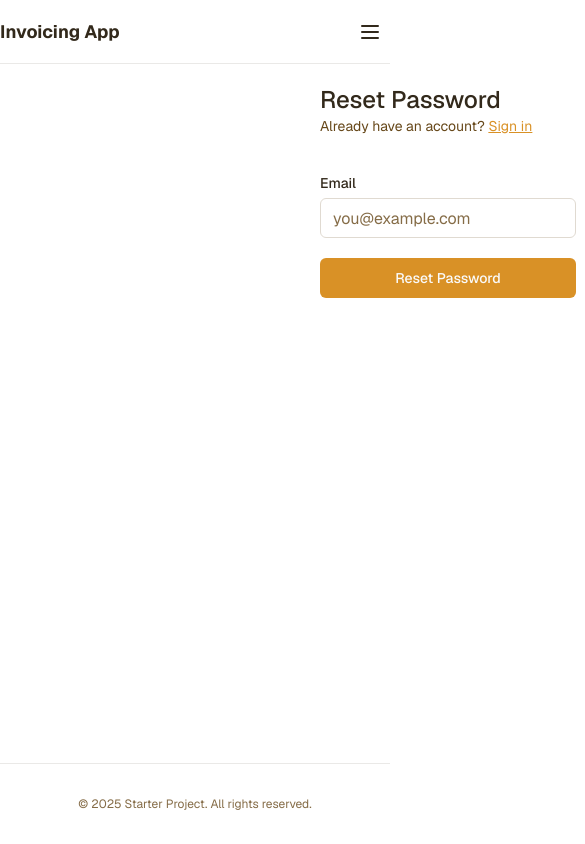
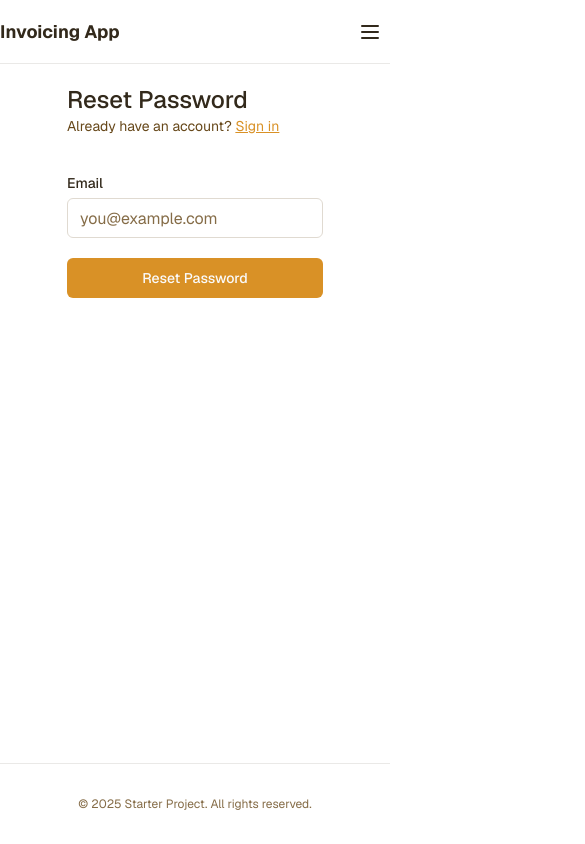
Before and after one commit to CaptainCrouton89/invoicing, a Next.js app: page /forgot-password in a window 390 px wide. Shown: the top 844 px of the page, 585 px wide, since content can reach past the window. Built offline with nearby package versions, Linux system fonts and the light colour scheme; no server answers.

Commit message:
refactor: Simplify layout component by removing unnecessary width class for improved responsiveness

```diff
--- a/app/(auth-pages)/layout.tsx
+++ b/app/(auth-pages)/layout.tsx
@@ -3,7 +3,5 @@
 }: {
   children: React.ReactNode;
 }) {
-  return (
-    <div className="w-4xl flex flex-col gap-12 items-start">{children}</div>
-  );
+  return <div className="flex flex-col gap-12 items-start">{children}</div>;
 }
```
